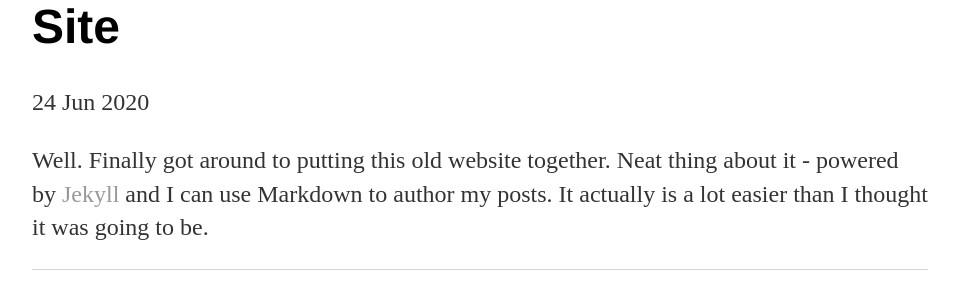
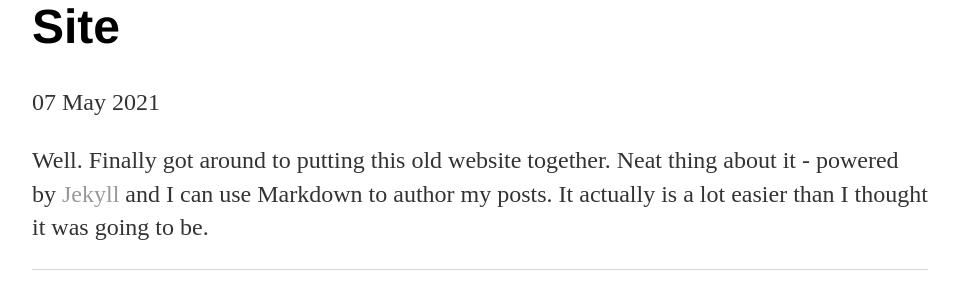
Before and after one commit to gfreitag/gfreitag.github.io, a Jekyll site: the page built from _posts/2020-06-24-test-post.md, in a window 1280 px wide. Shown: the part 166-448 px from the top of the page, without its empty margins (160-1119 px from the left). Built offline with Jekyll 4.4.1, drawn with Linux system fonts in a browser that asks for light colours.

Commit message:
Update 2020-06-24-test-post.md

```diff
--- a/_posts/2020-06-24-test-post.md
+++ b/_posts/2020-06-24-test-post.md
@@ -1,7 +1,7 @@
 ---
 layout: post
 title: "Hank Quinlan, Horrible Cop, Launches Site"
-date: 2020-06-24
+date: 2021-05-07
 ---
 
 Well. Finally got around to putting this old website together. Neat thing about it - powered by [Jekyll](http://jekyllrb.com) and I can use Markdown to author my posts. It actually is a lot easier than I thought it was going to be.
```
